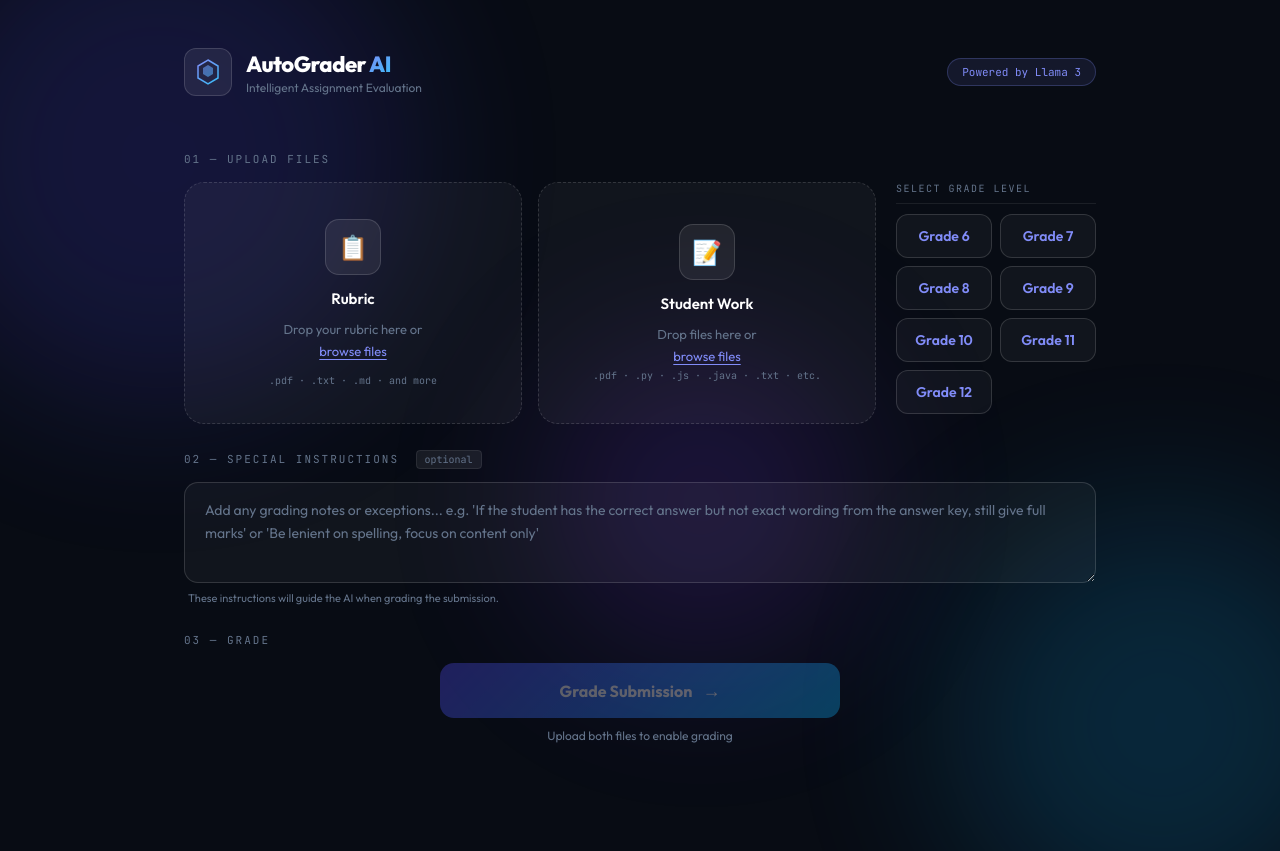
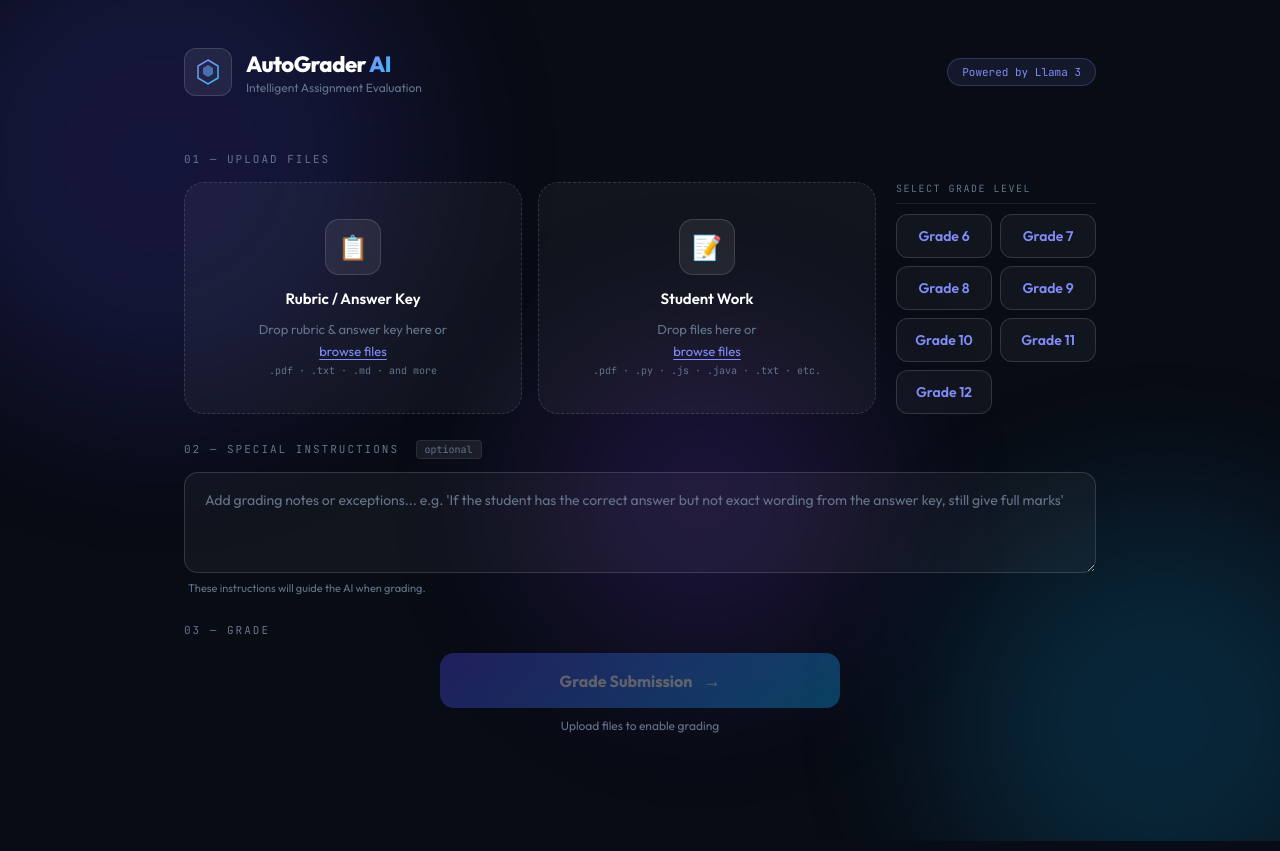
Before and after one commit to samyamsapkt-web/autograderai, a Flask app: page / in a window 1280 px wide. Run offline with Flask 3, Linux system fonts and the light colour scheme; some libraries are stand-ins or nearby versions.

Commit message:
Update file upload section and grading instructions

```diff
--- a/templates/index.html
+++ b/templates/index.html
@@ -39,26 +39,31 @@
       <div class="header-badge">Powered by Llama 3</div>
     </header>
 
-    <!-- STEP 01: UPLOAD FILES + GRADE SELECTOR -->
+    <!-- STEP 01 -->
     <div class="section-label">01 — Upload Files</div>
     <div class="upload-row">
-
-      <!-- Left: file drop boxes stacked -->
       <div class="upload-col">
         <div class="grid">
+
+          <!-- Rubric / Answer Key -->
           <div class="upload-card" id="rubricZone">
-            <input type="file" id="rubricInput" accept=".pdf,.txt,.md,.py,.js,.java,.html,.css,.json,.csv" />
+            <input type="file" id="rubricInput" multiple accept=".pdf,.txt,.md,.py,.js,.java,.html,.css,.json,.csv" />
             <div class="upload-icon-wrap"><div class="upload-icon">📋</div></div>
-            <div class="upload-card-title">Rubric</div>
-            <div class="upload-card-hint" id="rubricHint">Drop your rubric here or<br/><span class="hint-link">browse files</span></div>
-            <div class="upload-formats">.pdf · .txt · .md · and more</div>
-            <div class="file-pill hidden" id="rubricPill">
-              <span class="pill-icon">📄</span>
-              <span id="rubricName"></span>
-              <button id="rubricRemove" class="pill-remove">✕</button>
+            <div class="upload-card-title">Rubric / Answer Key</div>
+            <div id="rubricEmpty">
+              <div class="upload-card-hint">Drop rubric &amp; answer key here or<br/><span class="hint-link">browse files</span></div>
+              <div class="upload-formats">.pdf · .txt · .md · and more</div>
+            </div>
+            <div id="rubricFileArea" class="hidden">
+              <div id="rubricList" class="work-files"></div>
+              <button class="add-more-btn" id="addMoreRubricBtn">
+                <input type="file" id="addMoreRubricInput" multiple accept=".pdf,.txt,.md,.py,.js,.java,.html,.css,.json,.csv" />
+                <span>+ Add more</span>
+              </button>
             </div>
           </div>
 
+          <!-- Student Work -->
           <div class="upload-card" id="workZone">
             <input type="file" id="workInput" multiple accept=".pdf,.txt,.md,.py,.js,.java,.html,.css,.json,.csv" />
             <div class="upload-icon-wrap"><div class="upload-icon">📝</div></div>
@@ -75,10 +80,11 @@
               </button>
             </div>
           </div>
+
         </div>
       </div>
 
-      <!-- Right: grade level selector -->
+      <!-- Grade level -->
       <div class="grade-level-panel">
         <div class="grade-level-title">Select Grade Level</div>
         <div class="grade-level-list" id="gradeLevelList">
@@ -91,29 +97,24 @@
           <button class="grade-level-btn" data-grade="12">Grade 12</button>
         </div>
       </div>
-
     </div>
 
-    <!-- STEP 02: SPECIAL INSTRUCTIONS -->
+    <!-- STEP 02 -->
     <div class="section-label" style="margin-top:28px;">02 — Special Instructions <span class="optional-tag">Optional</span></div>
     <div class="instructions-wrap">
-      <textarea
-        id="specialInstructions"
-        class="instructions-input"
-        placeholder="Add any grading notes or exceptions... e.g. 'If the student has the correct answer but not exact wording from the answer key, still give full marks' or 'Be lenient on spelling, focus on content only'"
-        rows="3"
-      ></textarea>
-      <div class="instructions-hint">These instructions will guide the AI when grading the submission.</div>
+      <textarea id="specialInstructions" class="instructions-input" rows="3"
+        placeholder="Add grading notes or exceptions... e.g. 'If the student has the correct answer but not exact wording from the answer key, still give full marks'"></textarea>
+      <div class="instructions-hint">These instructions will guide the AI when grading.</div>
     </div>
 
-    <!-- STEP 03: GRADE -->
+    <!-- STEP 03 -->
     <div class="section-label" style="margin-top:28px;">03 — Grade</div>
     <div class="grade-wrap">
       <button class="grade-btn" id="gradeBtn" disabled>
         <span class="grade-btn-text">Grade Submission</span>
         <span class="grade-btn-icon">→</span>
       </button>
-      <div class="grade-hint" id="gradeHint">Upload both files to enable grading</div>
+      <div class="grade-hint" id="gradeHint">Upload files to enable grading</div>
     </div>
 
     <div class="status-bar hidden" id="statusBar">
@@ -130,14 +131,16 @@
 
     <div class="loading-card hidden" id="loadingBox">
       <div class="loading-steps">
-        <div class="loading-step"><div class="step-dot active"></div><span>Reading rubric</span></div>
+        <div class="loading-step"><div class="step-dot"></div><span>Reading rubric &amp; answer key</span></div>
         <div class="loading-step"><div class="step-dot"></div><span>Evaluating student work</span></div>
-        <div class="loading-step"><div class="step-dot"></div><span>Generating feedback</span></div>
+        <div class="loading-step"><div class="step-dot"></div><span>Generating specific feedback</span></div>
       </div>
     </div>
 
+    <!-- RESULTS -->
     <div class="results-card hidden" id="resultsBox">
 
+      <!-- Score hero -->
       <div class="score-hero">
         <div class="score-ring-wrap">
           <svg class="score-ring" viewBox="0 0 120 120">
@@ -158,32 +161,96 @@
           </div>
         </div>
         <div class="score-details">
-          <div class="letter-grade" id="letterGrade">—</div>
-          <div class="score-title">Evaluation Complete</div>
+          <!-- Editable grade -->
+          <div class="grade-edit-wrap">
+            <div class="letter-grade" id="letterGrade">—</div>
+            <button class="edit-grade-btn" id="editGradeBtn" title="Edit grade">✏️</button>
+          </div>
+          <div class="score-title">Evaluation Report</div>
           <div class="score-subtitle" id="scoreSubtitle"></div>
+
+          <!-- Confidence -->
+          <div class="confidence-wrap" id="confidenceWrap">
+            <div class="confidence-bar-track">
+              <div class="confidence-bar-fill" id="confidenceBar"></div>
+            </div>
+            <div class="confidence-label" id="confidenceLabel"></div>
+          </div>
+          <div class="confidence-note" id="confidenceNote"></div>
         </div>
       </div>
 
+      <!-- Edit grade modal -->
+      <div class="edit-modal hidden" id="editModal">
+        <div class="edit-modal-inner">
+          <div class="edit-modal-title">Override Grade</div>
+          <div class="edit-modal-row">
+            <div class="edit-field">
+              <label>Score (0–100)</label>
+              <input type="number" id="editScore" min="0" max="100" class="edit-input" />
+            </div>
+            <div class="edit-field">
+              <label>Letter Grade</label>
+              <input type="text" id="editLetter" maxlength="3" class="edit-input" placeholder="e.g. B+" />
+            </div>
+          </div>
+          <div class="edit-modal-actions">
+            <button class="edit-cancel-btn" id="editCancelBtn">Cancel</button>
+            <button class="edit-save-btn" id="editSaveBtn">Save Override</button>
+          </div>
+        </div>
+      </div>
+
+      <!-- Grading logic -->
+      <div class="logic-bar" id="logicBar">
+        <span class="logic-icon">⚖</span>
+        <span id="logicText"></span>
+      </div>
+
       <div class="results-body">
+
+        <!-- Criteria breakdown -->
         <div class="result-section" id="criteriaSection">
           <div class="result-section-title"><span class="section-num">01</span> Rubric Breakdown</div>
           <div id="criteriaList" class="criteria-list"></div>
         </div>
+
+        <!-- Strengths & Improvements -->
         <div class="two-col">
           <div class="result-section" id="strengthsSection">
             <div class="result-section-title"><span class="section-num">02</span> Strengths</div>
-            <p class="result-text" id="strengthsText"></p>
+            <p class="result-text editable-text" id="strengthsText" contenteditable="false"></p>
+            <button class="edit-text-btn" data-target="strengthsText">✏️ Edit</button>
           </div>
           <div class="result-section" id="improvementsSection">
             <div class="result-section-title"><span class="section-num">03</span> Improvements</div>
-            <p class="result-text" id="improvementsText"></p>
+            <p class="result-text editable-text" id="improvementsText" contenteditable="false"></p>
+            <button class="edit-text-btn" data-target="improvementsText">✏️ Edit</button>
           </div>
         </div>
+
+        <!-- Summary -->
         <div class="result-section" id="summarySection">
           <div class="result-section-title"><span class="section-num">04</span> Summary</div>
-          <p class="result-text result-summary" id="summaryText"></p>
+          <p class="result-text result-summary editable-text" id="summaryText" contenteditable="false"></p>
+          <button class="edit-text-btn" data-target="summaryText">✏️ Edit</button>
         </div>
-        <button class="grade-again-btn" id="gradeAgainBtn">↺ Grade Another Submission</button>
+
+        <!-- Teacher approve bar -->
+        <div class="approve-bar" id="approveBar">
+          <div class="approve-bar-left">
+            <div class="approve-status" id="approveStatus">
+              <span class="approve-dot pending"></span>
+              Pending teacher review
+            </div>
+            <div class="approve-note">Review and edit any feedback above before approving.</div>
+          </div>
+          <div class="approve-bar-right">
+            <button class="grade-again-btn" id="gradeAgainBtn">↺ Grade Another</button>
+            <button class="approve-btn" id="approveBtn">✓ Approve &amp; Print</button>
+          </div>
+        </div>
+
       </div>
     </div>
 
```
